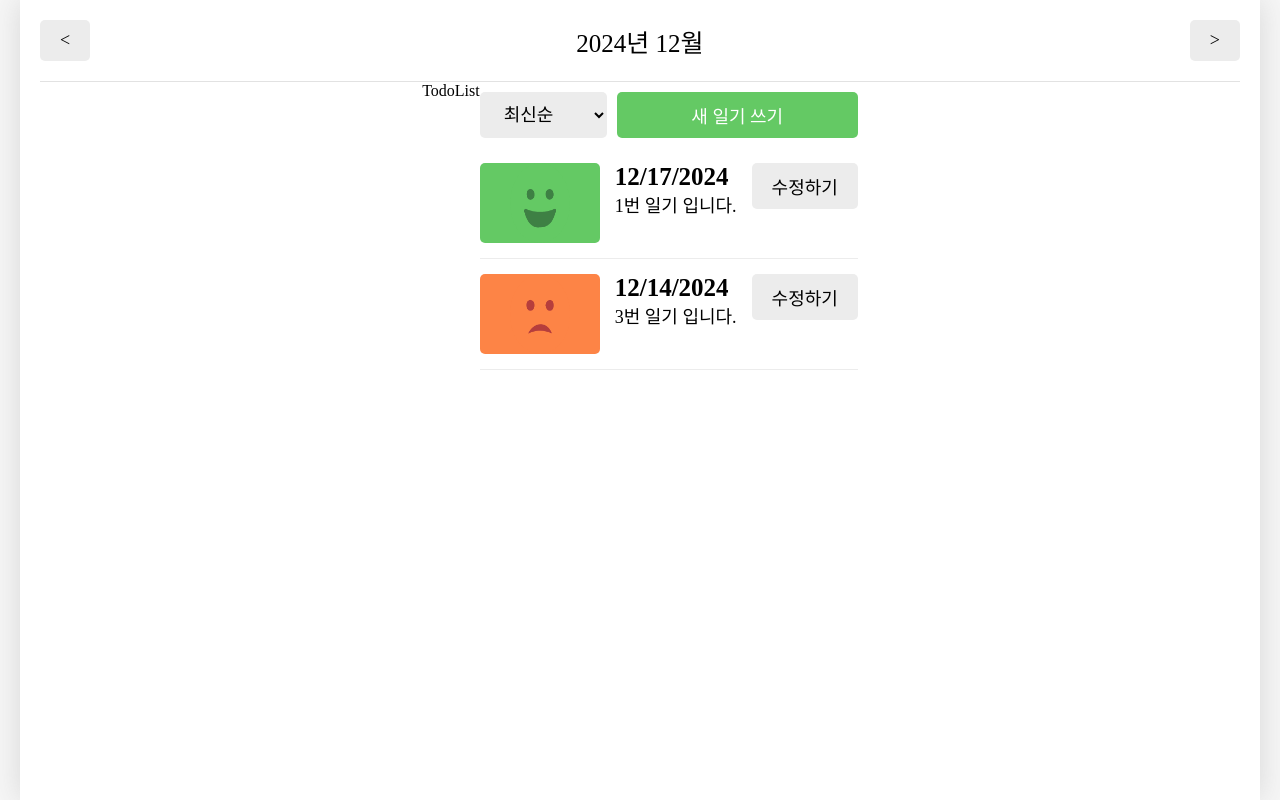
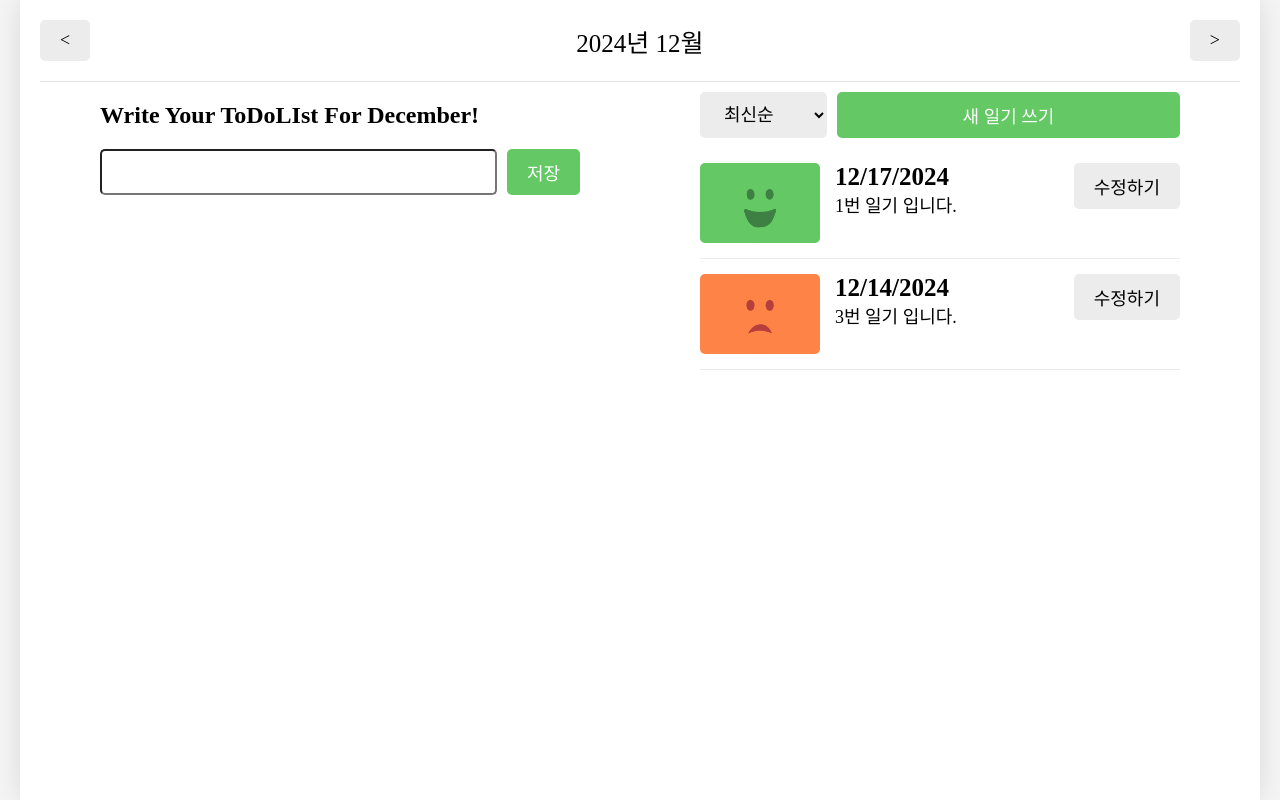
Before and after one commit to Sehyeon111/REACT-PRACTICE, a React (Vite) app in the folder mini-diary/: page / in a window 1280 px wide. Built offline with nearby package versions, Linux system fonts and the light colour scheme; a web font is replaced by a local one.

Commit message:
todo 추가

```diff
--- a/mini-diary/src/App.jsx
+++ b/mini-diary/src/App.jsx
@@ -1,5 +1,5 @@
 import { useState, useReducer, useRef, createContext } from 'react'
-import {BrowserRouter, Routes, Route } from 'react-router-dom'
+import { BrowserRouter, Routes, Route } from 'react-router-dom'
 import './App.css'
 import Home from './pages/Home'
 import New from './pages/New'
@@ -7,25 +7,62 @@ import Edit from './pages/Edit'
 import Details from './pages/Details'
 
 const mockData = [
-  {  id:1,
+  {
+    id: 1,
     content: "1번 일기 입니다.",
     emotionId: 1,
-  createdDate: new Date().getTime(),},
-  {  id:2,
+    createdDate: new Date().getTime(),
+  },
+  {
+    id: 2,
     content: "2번 일기 입니다.",
     emotionId: 2,
-    createdDate: new Date(2024,10,15).getTime(),},
-    {  id:3,
+    createdDate: new Date(2024, 10, 15).getTime(),
+  },
+  {
+    id: 3,
     content: "3번 일기 입니다.",
     emotionId: 4,
-      createdDate: new Date(2024,11,14).getTime(),},
+    createdDate: new Date(2024, 11, 14).getTime(),
+  },
+]
+
+const todoMockData = [
+  {
+    id: 1,
+    content: "리액트 공부하기",
+    createdDate: new Date().getTime(),
+  },
+  {
+    id: 2,
+    content: "리액트 토이 프로젝트 만들기",
+    emotionId: 2,
+    createdDate: new Date(2024, 11, 15).getTime(),
+  },
+  {
+    id: 3,
+    content: "이사하기",
+    emotionId: 4,
+    createdDate: new Date(2024, 10, 14).getTime(),
+  },
 ]
 
 function reducer(state, action) {
-  switch(action.type) {
-    case "CREATE" : return [action.data, ...state];
-    case "DELETE" : return state.filter((item)=>item.id != action.data.id);
-    case "UPDATE" : return state.map((item)=>
+  switch (action.type) {
+    case "CREATE": return [action.data, ...state];
+    case "DELETE": return state.filter((item) => item.id != action.data.id);
+    case "UPDATE": return state.map((item) =>
+      item.id === action.data.id
+        ? action.data
+        : item)
+  }
+}
+
+function todoReducer(state, action) {
+  switch (action.type) {
+    case "CREATE": return [action.data, ...state];
+    case "DELETE": return state.filter((item) => item.id != action.data.id);
+    case "UPDATE": return state.map((item) =>
       item.id === action.data.id
         ? action.data
         : item)
@@ -36,14 +73,15 @@ export const DiaryStateContext = createContext();
 export const DiaryDispatchContext = createContext();
 
 function App() {
-
   const [data, dispatch] = useReducer(reducer, mockData);
+  const [todoData, todoDispatch] = useReducer(todoReducer, todoMockData);
   const itemId = useRef(mockData.length);
 
-const onCreate = (content, emotionId, createdDate)=>{
+  const onCreate = (content, emotionId, createdDate) => {
     dispatch({
-    type:"CREATE",
-    data: {id: ++itemId.current,
+      type: "CREATE",
+      data: {
+        id: ++itemId.current,
         content: content,
         emotionId: emotionId,
         createdDate: createdDate,
@@ -51,18 +89,40 @@ const onCreate = (content, emotionId, createdDate)=>{
     });
   }
 
-const onDelete = (id)=>{
-  dispatch({
-    type:"DELETE",
-    data: {id: id
+  const onCreate2 = (content, createdDate) => {
+    todoDispatch({
+      type: "CREATE",
+      data: {
+        id: ++itemId.current,
+        content: content,
+        createdDate: createdDate,
       }
     });
   }
 
-const onUpdate = (id, content, emotionId, createdDate)=>{
+  const onDelete = (id) => {
     dispatch({
-    type:"UPDATE",
-    data: {id: id,
+      type: "DELETE",
+      data: {
+        id: id
+      }
+    });
+  }
+
+  const onDelete2 = (id) => {
+    todoDispatch({
+      type: "DELETE",
+      data: {
+        id: id
+      }
+    });
+  }
+
+  const onUpdate = (id, content, emotionId, createdDate) => {
+    dispatch({
+      type: "UPDATE",
+      data: {
+        id: id,
         content: content,
         emotionId: emotionId,
         createdDate: createdDate,
@@ -71,10 +131,11 @@ const onUpdate = (id, content, emotionId, createdDate)=>{
   }
 
 
+
   return (
     <>
-    <DiaryStateContext.Provider value={data}>
-    <DiaryDispatchContext.Provider value={{onCreate, onDelete, onUpdate}}>
+      <DiaryStateContext.Provider value={{ data, todoData }}>
+        <DiaryDispatchContext.Provider value={{ onCreate, onDelete, onUpdate, onCreate2, onDelete2 }}>
           <BrowserRouter>
             <Routes>
               <Route path="/" element={<Home />}></Route>
--- /dev/null
+++ b/mini-diary/src/components/Todo.jsx
@@ -0,0 +1,18 @@
+import TodoListInput from "./TodoListInput";
+import TodoList from "./TodoList";
+import { useContext } from "react";
+import { DiaryDispatchContext } from "../App";
+
+const Todo = ({ date, data }) => {
+
+    return <div>
+        <h2>Write Your ToDoLIst For December!</h2>
+        <TodoListInput date={date} />
+        <div className="todoList_wrapper">
+            {data.map((item) => <TodoList key={item.id} item={item} />)}
+        </div>
+
+    </div>
+}
+
+export default Todo;
--- a/mini-diary/src/components/TodoList.jsx
+++ b/mini-diary/src/components/TodoList.jsx
@@ -1,5 +1,6 @@
-const TodoList = () => {
-    return <div>TodoList</div>
+const TodoList = (item) => {
+    return <div className="TodoList">
+        {item.content}
+    </div>
 }
-
 export default TodoList;
--- /dev/null
+++ b/mini-diary/src/components/TodoListInput.css
@@ -0,0 +1,10 @@
+.TodoListInput {
+    margin: 10px 0px;
+    display: flex;
+    gap: 10px;
+}
+
+.TodoListInput>input {
+    border-radius: 5px;
+    flex: 1;
+}
--- /dev/null
+++ b/mini-diary/src/components/TodoListInput.jsx
@@ -0,0 +1,22 @@
+import Button from "./Button";
+import "./TodoListInput.css";
+import { useContext } from "react";
+import { DiaryDispatchContext } from "../App";
+import { useState } from "react";
+const TodoListInput = ({ date }) => {
+    const { onCreate2 } = useContext(DiaryDispatchContext);
+    const [input, setInput] = useState("");
+
+    const onChangeInput = (e) => {
+        setInput(e.target.value);
+    }
+
+    const onClickCreate2 = () => {
+        onCreate2(input, date);
+    }
+    return <div className="TodoListInput">
+        <input type="text" onChange={onChangeInput} />
+        <Button comment={"저장"} type={"POSITIVE"} clickMethod={onClickCreate2} />
+    </div>
+}
+export default TodoListInput;
--- a/mini-diary/src/pages/Home.jsx
+++ b/mini-diary/src/pages/Home.jsx
@@ -1,43 +1,51 @@
 import Button from "../components/Button";
 import Header from "../components/Header";
 import ItemList from "../components/ItemList";
-import TodoList from "../components/TodoList";
+import Todo from "../components/Todo";
 import { useNavigate } from "react-router-dom";
 import { useState, useContext, useEffect } from "react";
 import { DiaryStateContext } from "../App";
 
 const getFilterdDate = (pivotDate, data) => {
     let beginDate = new Date(pivotDate.getFullYear(), pivotDate.getMonth(), 1, 0, 0, 0).getTime();
-    let endDate = new Date(pivotDate.getFullYear(), pivotDate.getMonth()+1, 0, 23, 59, 59).getTime();
-    let a = data.filter((item)=>( beginDate <= item.createdDate && item.createdDate <= endDate));
+    let endDate = new Date(pivotDate.getFullYear(), pivotDate.getMonth() + 1, 0, 23, 59, 59).getTime();
+    let a = data.filter((item) => (beginDate <= item.createdDate && item.createdDate <= endDate));
     return a;
 };
 
-const Home = ()=>{
+const getFilterdTodoData = (pivotDate, todoData) => {
+    let beginDate = new Date(pivotDate.getFullYear(), pivotDate.getMonth(), 1, 0, 0, 0).getTime();
+    let endDate = new Date(pivotDate.getFullYear(), pivotDate.getMonth() + 1, 0, 23, 59, 59).getTime();
+    let b = todoData.filter((item) => (beginDate <= item.createdDate && item.createdDate <= endDate));
+    return b;
+}
+
+const Home = () => {
     const [pivotDate, setPivotDate] = useState(new Date());
-    const data = useContext(DiaryStateContext);
-    const monthlyData = getFilterdDate(pivotDate, data)
+    const { data, todoData } = useContext(DiaryStateContext);
+    const monthlyData = getFilterdDate(pivotDate, data);
+    const monthlyTodoData = getFilterdTodoData(pivotDate, todoData);
 
     const increaseMonth = () => {
-        setPivotDate(new Date(pivotDate.getFullYear(), pivotDate.getMonth()+1));
+        setPivotDate(new Date(pivotDate.getFullYear(), pivotDate.getMonth() + 1));
     }
     const decreaseMonth = () => {
-        setPivotDate(new Date(pivotDate.getFullYear(), pivotDate.getMonth()-1));
+        setPivotDate(new Date(pivotDate.getFullYear(), pivotDate.getMonth() - 1));
     }
 
     return <div className="Home">
         <section className="section_header">
-            <Header title={pivotDate.getFullYear()+"년 "+(pivotDate.getMonth()+1)+"월"}
-            leftChild={<Button comment={"<"} clickMethod={decreaseMonth}/>}
-            rightChild={<Button comment={">"} clickMethod={increaseMonth}/>} />
+            <Header title={pivotDate.getFullYear() + "년 " + (pivotDate.getMonth() + 1) + "월"}
+                leftChild={<Button comment={"<"} clickMethod={decreaseMonth} />}
+                rightChild={<Button comment={">"} clickMethod={increaseMonth} />} />
         </section>
-        <section className="main_content" style={{display:'flex', justifyContent: 'center'}}>
-        <section>
-            <TodoList />
-        </section>
-        <section className="section_list">
-            <ItemList filterdDate={monthlyData}/>
-        </section>
+        <section className="main_content" style={{ display: 'flex', justifyContent: 'space-around' }}>
+            <section className="section_todolist" style={{ width: "40%" }}>
+                <Todo date={pivotDate} data={monthlyTodoData} />
+            </section>
+            <section className="section_list" style={{ width: "40%" }}>
+                <ItemList filterdDate={monthlyData} />
+            </section>
         </section>
 
     </div>
```
Also changed, not shown: mini-diary/src/components/Todo.css (added), 1 other file (tests, documents, lock files or other folders). Lines whose indentation alone changed are shown as unchanged.
